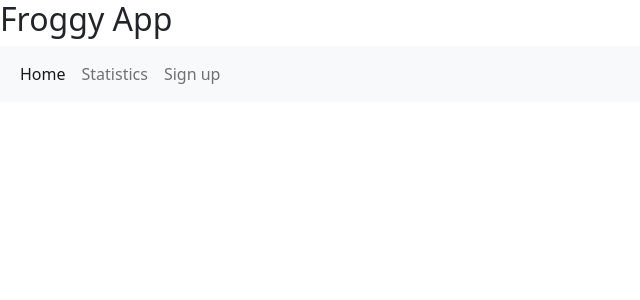
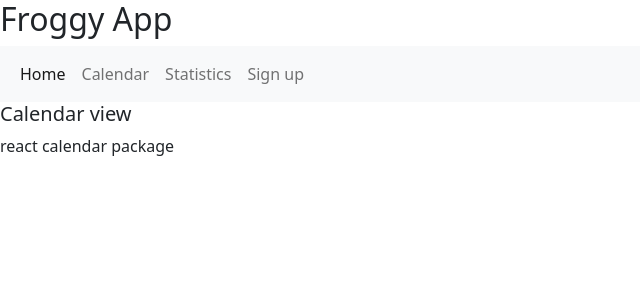
Before and after one commit to HungryOctopus/froggy, a React (Create React App) app in the folder client/: page /calendar in a window 1280 px wide. Shown: the top 300 px of the page, without its empty margins (0-640 px from the left). Built offline with nearby package versions, Linux system fonts and the light colour scheme.

Commit message:
create calendar view

```diff
--- a/client/src/App.jsx
+++ b/client/src/App.jsx
@@ -1,8 +1,9 @@
 import "./App.scss";
+import { BrowserRouter, Route, Switch } from "react-router-dom";
 import Home from "./views/Home";
 import Navbar from "./components/Navbar";
-import { BrowserRouter, Route, Switch } from "react-router-dom";
 import Statistics from "./views/Statistics";
+import Calendar from "./views/Calendar";
 
 function App() {
   return (
@@ -13,6 +14,7 @@ function App() {
         <Switch>
           <Route path="/" component={Home} exact />
           <Route path="/statistics" component={Statistics} exact />
+          <Route path="/calendar" component={Calendar} exact />
         </Switch>
       </BrowserRouter>
     </div>
--- a/client/src/components/Navbar.jsx
+++ b/client/src/components/Navbar.jsx
@@ -24,6 +24,11 @@ const Navbar = () => {
               </Link>
             </li>
             <li className="nav-item">
+              <Link to="/calendar" className="nav-link">
+                Calendar
+              </Link>
+            </li>
+            <li className="nav-item">
               <Link to="/statistics" className="nav-link">
                 Statistics
               </Link>
--- /dev/null
+++ b/client/src/views/Calendar.jsx
@@ -0,0 +1,21 @@
+import { Component } from "react";
+
+class Calendar extends Component {
+  constructor() {
+    super();
+    this.state = {};
+  }
+
+  componentDidMount() {}
+
+  render() {
+    return (
+      <>
+        <h5>Calendar view</h5>
+        <div>react calendar package</div>
+      </>
+    );
+  }
+}
+
+export default Calendar;
```
Also changed, not shown: 1 other file (tests, documents, lock files or other folders).
